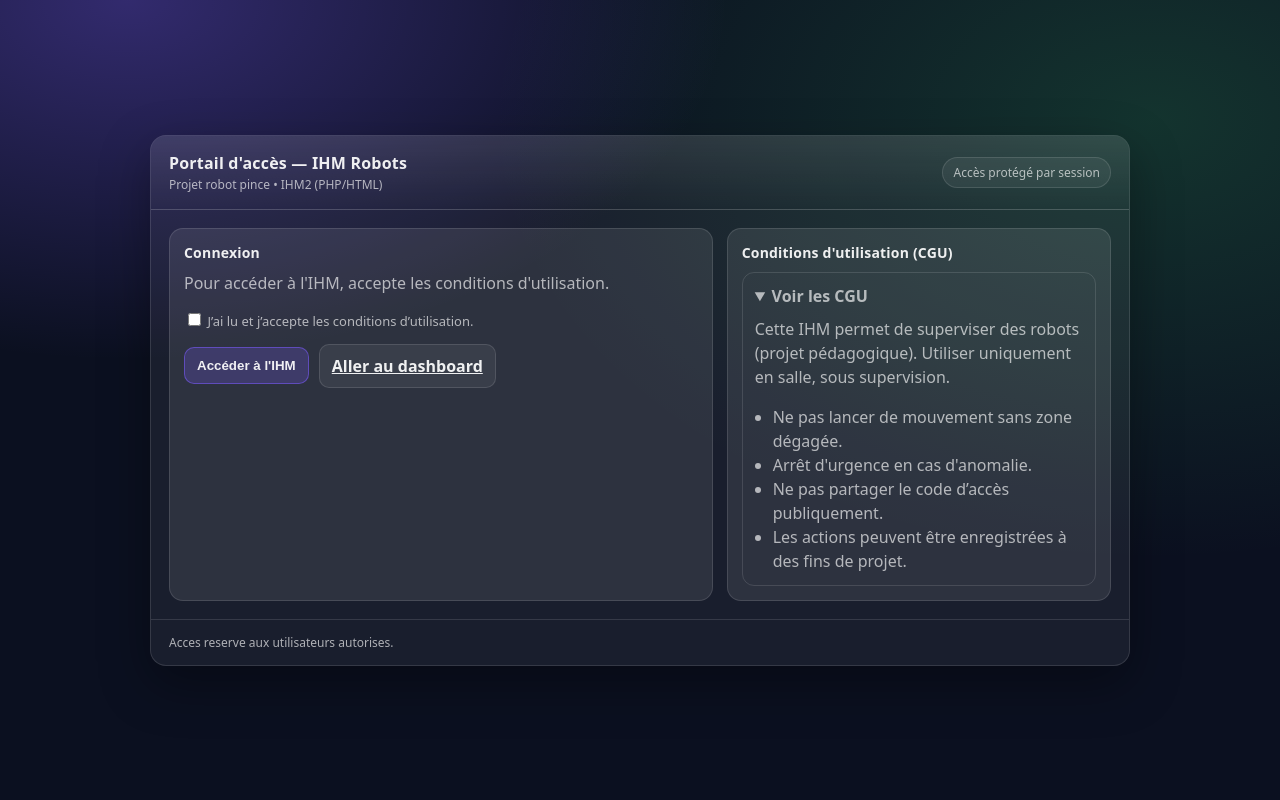
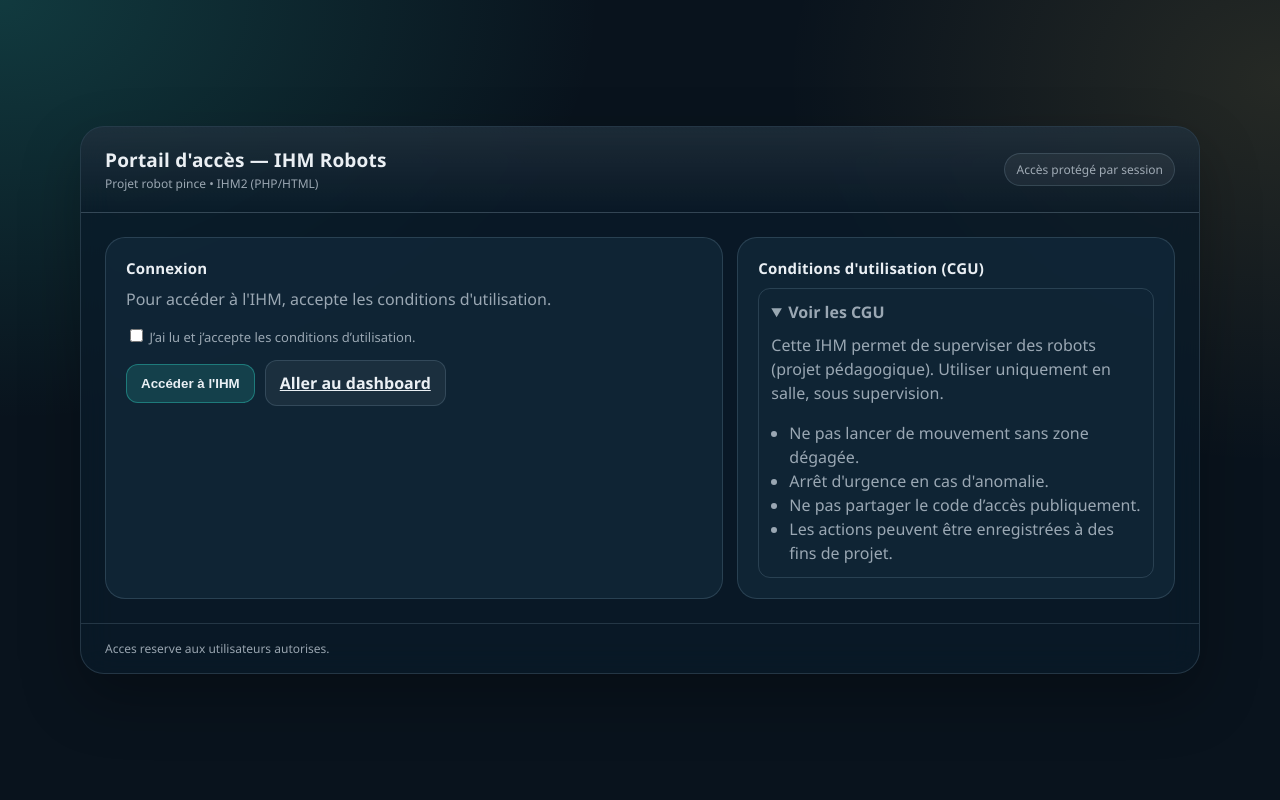
Before and after one commit to Gremoryyy/IHM-, a PHP site: page / in a window 1280 px wide. Run offline with PHP 8.4, Linux system fonts and the light colour scheme.

Commit message:
Simplify dashboard layout for readability

```diff
--- a/ihm2/assets/style.css
+++ b/ihm2/assets/style.css
@@ -1,25 +1,26 @@
 :root {
-  --bg: #0b1020;
-  --panel: rgba(255, 255, 255, 0.06);
-  --panel2: rgba(255, 255, 255, 0.09);
-  --text: rgba(255, 255, 255, 0.92);
-  --muted: rgba(255, 255, 255, 0.65);
-  --border: rgba(255, 255, 255, 0.12);
-  --accent: #7c5cff;
-  --good: #3bd671;
-  --bad: #ff4d6d;
-  --warn: #ffcc00;
-  --shadow: 0 18px 50px rgba(0, 0, 0, 0.35);
+  --bg: #09131d;
+  --panel: rgba(10, 27, 41, 0.76);
+  --panel2: rgba(18, 39, 56, 0.88);
+  --text: rgba(244, 248, 252, 0.96);
+  --muted: rgba(213, 224, 233, 0.7);
+  --border: rgba(160, 194, 214, 0.18);
+  --accent: #2ec4b6;
+  --accent-soft: rgba(46, 196, 182, 0.18);
+  --good: #7bd88f;
+  --bad: #ff6b6b;
+  --warn: #f4c95d;
+  --shadow: 0 24px 60px rgba(0, 0, 0, 0.28);
 }
 
 * { box-sizing: border-box; }
 html, body { height: 100%; }
 body {
   margin: 0;
-  font-family: ui-sans-serif, system-ui, -apple-system, Segoe UI, Roboto, Helvetica, Arial, "Apple Color Emoji", "Segoe UI Emoji";
+  font-family: "Avenir Next", "Segoe UI", sans-serif;
   color: var(--text);
-  background: radial-gradient(1000px 600px at 10% 0%, rgba(124,92,255,0.35), transparent 60%),
-              radial-gradient(1200px 800px at 90% 15%, rgba(59,214,113,0.18), transparent 55%),
+  background: radial-gradient(1000px 700px at 0% 0%, rgba(46,196,182,0.22), transparent 60%),
+              radial-gradient(900px 700px at 100% 10%, rgba(244,201,93,0.12), transparent 55%),
               var(--bg);
 }
 
@@ -35,12 +36,13 @@
 
 .card {
   width: 100%;
-  max-width: 980px;
+  max-width: 1120px;
   background: var(--panel);
   border: 1px solid var(--border);
-  border-radius: 16px;
+  border-radius: 24px;
   box-shadow: var(--shadow);
   overflow: hidden;
+  backdrop-filter: blur(16px);
 }
 
 .topbar {
@@ -48,7 +50,7 @@
   gap: 12px;
   align-items: center;
   justify-content: space-between;
-  padding: 16px 18px;
+  padding: 20px 24px;
   border-bottom: 1px solid var(--border);
   background: linear-gradient(to bottom, rgba(255,255,255,0.08), rgba(255,255,255,0));
 }
@@ -58,10 +60,10 @@
   flex-direction: column;
   gap: 2px;
 }
-.brand strong { font-size: 16px; letter-spacing: 0.2px; }
+.brand strong { font-size: 19px; letter-spacing: 0.2px; }
 .brand span { font-size: 12px; color: var(--muted); }
 
-.content { padding: 18px; }
+.content { padding: 24px; }
 
 .grid {
   display: grid;
@@ -69,32 +71,91 @@
   gap: 14px;
 }
 
-.panel {
+.panel,
+.hero-panel {
   background: var(--panel2);
   border: 1px solid var(--border);
-  border-radius: 14px;
-  padding: 14px;
+  border-radius: 20px;
+  padding: 20px;
+}
+
+.panel h2, .panel h3, .hero-panel h1 {
+  margin: 0 0 10px 0;
+  letter-spacing: 0.2px;
 }
 
 .panel h2, .panel h3 {
-  margin: 0 0 10px 0;
-  font-size: 14px;
+  font-size: 15px;
   letter-spacing: 0.2px;
 }
 .muted { color: var(--muted); }
 
+.hero-panel {
+  display: grid;
+  grid-template-columns: minmax(0, 1.4fr) minmax(320px, 0.8fr);
+  gap: 20px;
+  background:
+    linear-gradient(135deg, rgba(46,196,182,0.16), rgba(18,39,56,0.4)),
+    var(--panel2);
+}
+
+.hero-panel h1 {
+  font-size: 33px;
+  line-height: 1.05;
+  margin-bottom: 12px;
+}
+
+.eyebrow,
+.robot-kicker {
+  display: inline-flex;
+  font-size: 11px;
+  letter-spacing: 0.14em;
+  text-transform: uppercase;
+  color: var(--accent);
+  font-weight: 700;
+}
+
+.hero-text,
+.hero-feedback {
+  max-width: 62ch;
+}
+
+.hero-actions {
+  display: flex;
+  flex-direction: column;
+  justify-content: center;
+  gap: 14px;
+}
+
+.btn-wide {
+  min-height: 52px;
+  font-size: 16px;
+}
+
+.section-intro {
+  display: flex;
+  align-items: end;
+  justify-content: space-between;
+  gap: 16px;
+}
+
+.section-intro h2 {
+  margin-bottom: 4px;
+  font-size: 20px;
+}
+
 .btn {
   appearance: none;
   border: 1px solid var(--border);
-  background: rgba(255,255,255,0.06);
+  background: rgba(255,255,255,0.05);
   color: var(--text);
-  padding: 10px 12px;
-  border-radius: 10px;
+  padding: 11px 14px;
+  border-radius: 12px;
   cursor: pointer;
   font-weight: 600;
 }
 .btn:hover { border-color: rgba(255,255,255,0.22); }
-.btn.primary { background: rgba(124,92,255,0.22); border-color: rgba(124,92,255,0.55); }
+.btn.primary { background: var(--accent-soft); border-color: rgba(46,196,182,0.45); }
 .btn.danger { background: rgba(255,77,109,0.18); border-color: rgba(255,77,109,0.5); }
 .btn:disabled { opacity: 0.55; cursor: not-allowed; }
 
@@ -149,9 +210,9 @@
   align-items: center;
   gap: 8px;
   border-radius: 999px;
-  padding: 6px 10px;
+  padding: 7px 11px;
   border: 1px solid var(--border);
-  background: rgba(255,255,255,0.06);
+  background: rgba(255,255,255,0.05);
   font-size: 12px;
   color: var(--muted);
 }
@@ -188,7 +309,7 @@
 summary { cursor: pointer; color: var(--muted); font-weight: 700; }
 
 .footer {
-  padding: 14px 18px;
+  padding: 16px 24px;
   border-top: 1px solid var(--border);
   color: var(--muted);
   font-size: 12px;
```
Also changed, not shown: other parts of ihm2/assets/style.css (+65 -0 lines), ihm2/dashboard.php (+45 -30 lines).
